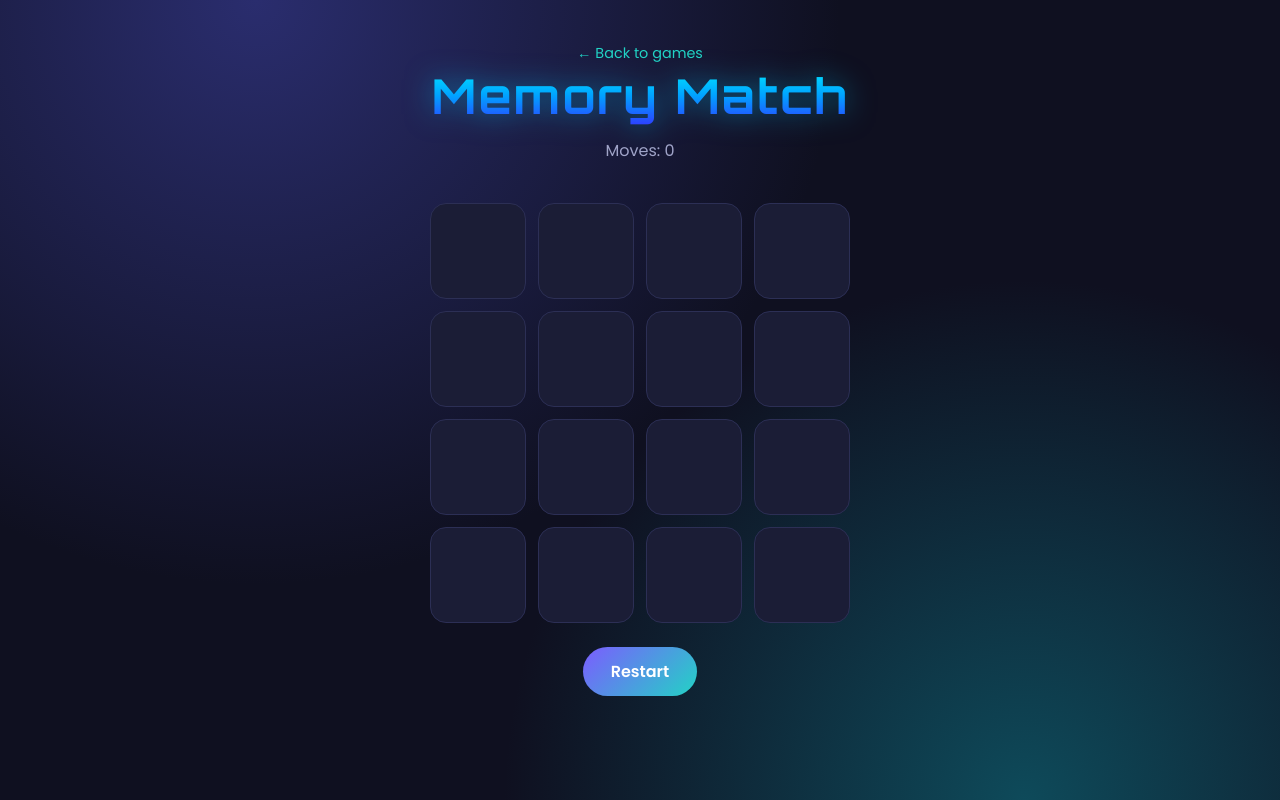
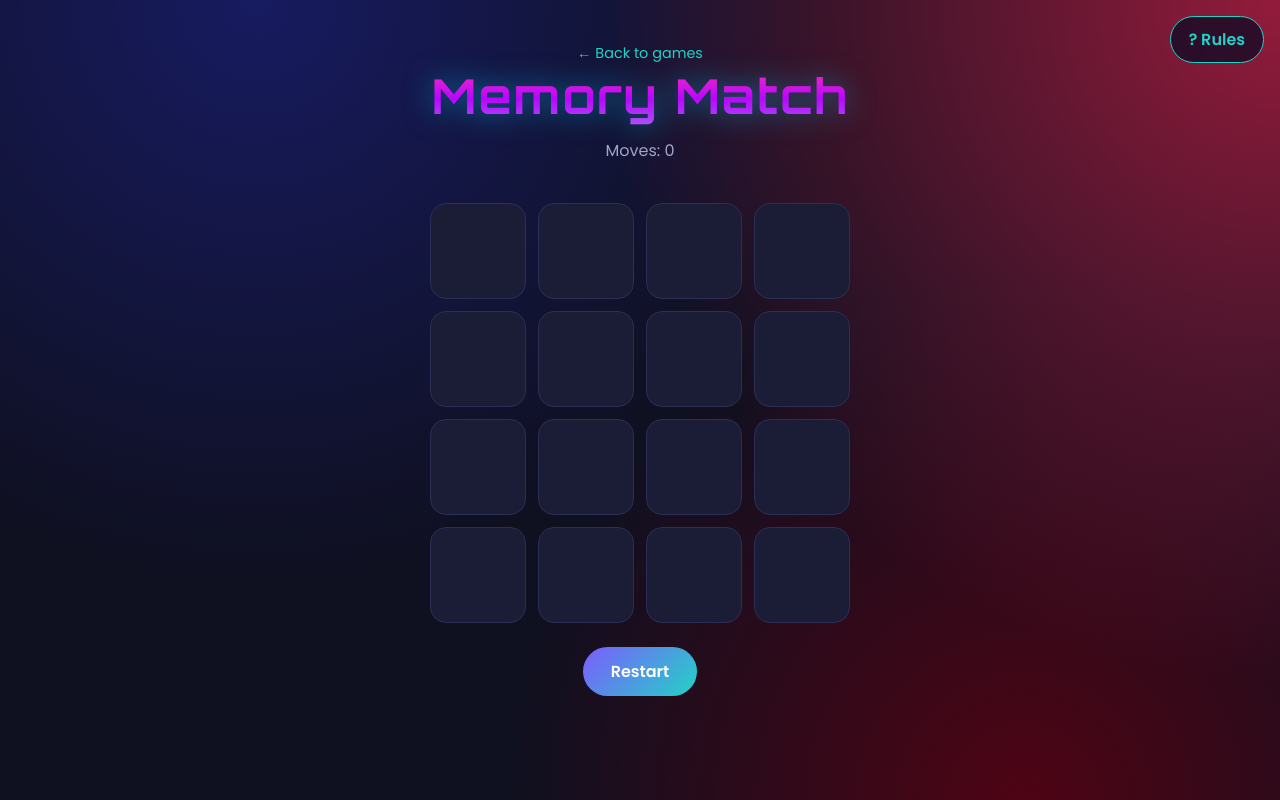
Before and after one commit to amanrizwanmm/mindarena, a plain HTML site: page memory.html in a window 1280 px wide. Drawn offline with Linux system fonts and the light colour scheme.

Commit message:
rules added

```diff
--- a/memory.html
+++ b/memory.html
@@ -8,7 +8,7 @@
   <link href="https://fonts.googleapis.com/css2?family=Poppins:wght@400;600;700&display=swap" rel="stylesheet">
   <link rel="stylesheet" href="style.css">
 </head>
-<body>
+<body data-game="memory">
   <header>
     <a class="back" href="index.html">← Back to games</a>
     <h1>Memory <span>Match</span></h1>
@@ -26,5 +26,6 @@
   </div>
 </div>
   <script src="memory.js"></script>
+  <script src="rules.js"></script>
 </body>
 </html>
--- /dev/null
+++ b/rules.js
@@ -0,0 +1,75 @@
+const RULES = {
+  memory: {
+    title: 'Memory Match',
+    items: [
+      'The board has 16 cards face down, hiding 8 pairs of pictures.',
+      'Click a card to flip it, then click a second card.',
+      'If the two cards match, they stay face up. If not, they flip back.',
+      'Every two flips count as one move.',
+      'Find all 8 pairs to win. Fewer moves means a better score.'
+    ]
+  },
+  pattern: {
+    title: 'Pattern Memory',
+    items: [
+      'Press Start. The colored pads will light up in a pattern.',
+      'Watch carefully and do not click while the pattern is playing.',
+      'When it says "Your turn!", click the pads in the same order.',
+      'Each correct round adds one more step, so the pattern keeps growing.',
+      'One wrong pad ends the game. The level you reach is your score.'
+    ]
+  },
+  sudoku: {
+    title: 'Sudoku',
+    items: [
+      'The 9×9 grid is divided into nine 3×3 boxes.',
+      'Fill every empty cell with a number from 1 to 9.',
+      'Each row, each column and each 3×3 box must contain 1 to 9 exactly once.',
+      'Click a cell, then tap a number below or type 1 to 9. Use ⌫ to erase.',
+      'Bold numbers are locked. A number turns red if it breaks a rule.',
+      'Fill the whole grid with no red numbers to win.'
+    ]
+  },
+  checkers: {
+    title: 'Checkers',
+    items: [
+      'Two players share the screen and take turns. Cyan moves first, then Pink.',
+      'A piece moves one square diagonally forward onto an empty dark square.',
+      'To capture, jump diagonally over an opponent piece into the empty square behind it.',
+      'Capturing is mandatory. If you can jump, you must jump.',
+      'If the same piece can jump again after a capture, keep jumping.',
+      'Reach the opponent back row to become a king (♛), which can move and capture backward too.',
+      'You win when your opponent has no pieces left or no legal moves.'
+    ]
+  }
+};
+
+const gameId = document.body.dataset.game;
+if (RULES[gameId]) {
+  const data = RULES[gameId];
+
+  const btn = document.createElement('button');
+  btn.className = 'rules-btn';
+  btn.textContent = '? Rules';
+
+  const overlay = document.createElement('div');
+  overlay.className = 'modal';
+  overlay.innerHTML =
+    '<div class="modal-box rules-box">' +
+    '<h2>' + data.title + ' Rules</h2>' +
+    '<ol>' + data.items.map(item => '<li>' + item + '</li>').join('') + '</ol>' +
+    '<button class="btn" id="closeRules">Got it</button>' +
+    '</div>';
+
+  document.body.append(btn, overlay);
+
+  btn.addEventListener('click', () => overlay.classList.add('show'));
+  overlay.addEventListener('click', e => {
+    if (e.target === overlay || e.target.id === 'closeRules') {
+      overlay.classList.remove('show');
+    }
+  });
+  document.addEventListener('keydown', e => {
+    if (e.key === 'Escape') overlay.classList.remove('show');
+  });
+}
--- a/style.css
+++ b/style.css
@@ -127,8 +127,9 @@ h1 {
 
 body {
   background:
-    radial-gradient(circle at 20% 0%, #2a2d6e 0%, transparent 45%),
-    radial-gradient(circle at 80% 100%, #0e4a5a 0%, transparent 40%),
+    radial-gradient(circle at 100% 0%, #931b3b 0%, transparent 45%),
+    radial-gradient(circle at 20% 0%, #171b60 0%, transparent 45%),
+    radial-gradient(circle at 80% 100%, #4e0414 0%, transparent 40%),
     var(--bg);
   background-attachment: fixed;
 }
@@ -194,7 +195,7 @@ h1 span { color: transparent; }
   filter: drop-shadow(0 0 14px rgba(34, 211, 197, 0.5));
 }
 h1 {
-  background: linear-gradient(to top, #2f3cff 0%, #00a2ff 50%, #00f0ff 100%);
+  background: linear-gradient(to top, #a855f7 0%, #b806fe 45%, #ff2fb6 100%);
   -webkit-background-clip: text;
   background-clip: text;
   color: transparent;
@@ -284,3 +285,25 @@ h1 {
 .info p { text-shadow: 0 2px 8px rgba(0, 0, 0, 0.7); }
 
 .card.soon .thumb { filter: none; }
+.rules-btn {
+  position: fixed;
+  top: 16px;
+  right: 16px;
+  z-index: 5;
+  padding: 10px 18px;
+  border-radius: 999px;
+  border: 1px solid var(--accent2);
+  background: rgba(7, 11, 36, 0.7);
+  backdrop-filter: blur(6px);
+  color: var(--accent2);
+  font: inherit;
+  font-weight: 600;
+  cursor: pointer;
+  transition: background 0.2s, color 0.2s;
+}
+.rules-btn:hover { background: var(--accent2); color: var(--bg); }
+
+.rules-box { text-align: left; max-width: 380px; max-height: 80vh; overflow-y: auto; }
+.rules-box h2 { text-align: center; margin-bottom: 12px; }
+.rules-box ol { padding-left: 20px; line-height: 1.6; }
+.rules-box li { margin-bottom: 8px; font-size: 0.95rem; color: var(--text); }
```
Also changed, not shown: checkers.html (+2 -1 lines), pattern.html (+2 -1 lines), sudoku.html (+2 -1 lines).
